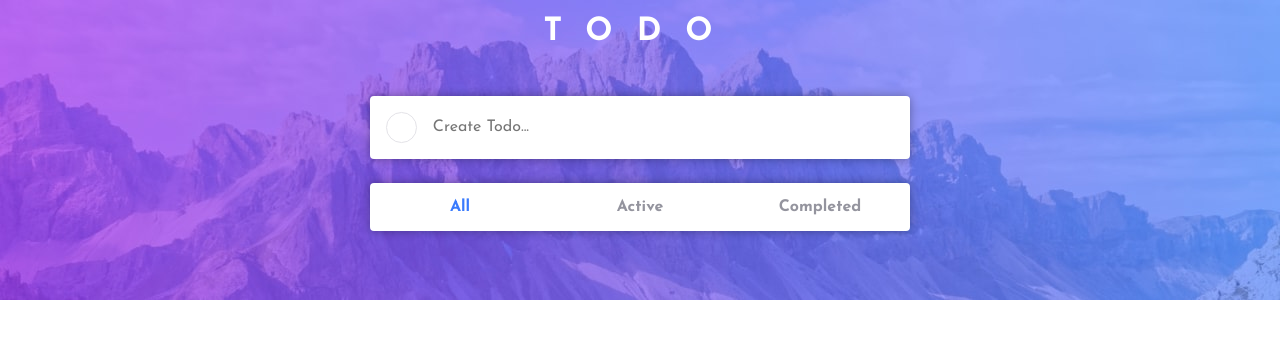
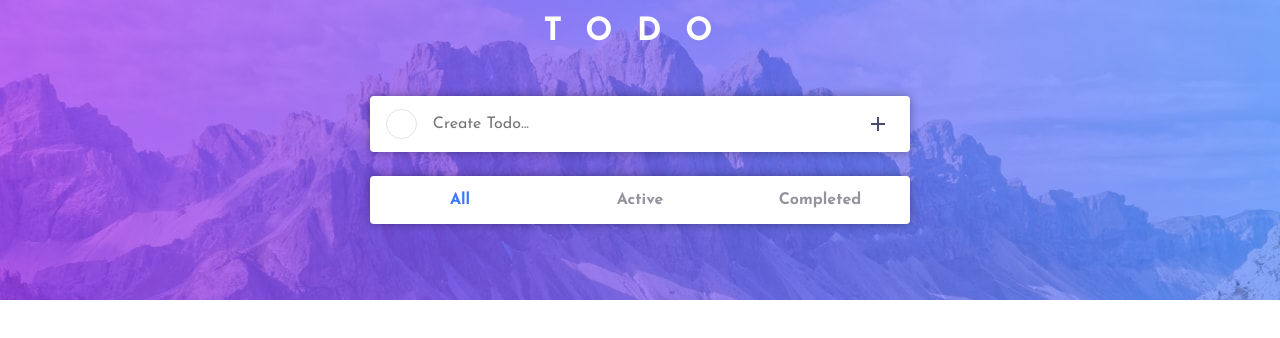
Before and after one commit to BUTURUM/todo-app, a Vue app: page / in a window 1280 px wide. Shown: the top 338 px of the page. Built offline with nearby package versions, Linux system fonts and the light colour scheme.

Commit message:
Improve add todo form
* Add plus button, which adds todos. Before the only way to do this was
by pressing "Enter" which isn't intuitive.
* Other minor changes.

```diff
--- a/components/Add-Todo.vue
+++ b/components/Add-Todo.vue
@@ -1,5 +1,6 @@
 <template>
-  <form class="add-todo box" @submit.prevent="submit">
+  <form class="box" @submit.prevent="submit">
+    <label class="add-todo">
       <div class="add-todo__figure"></div>
       <input
         class="add-todo__input"
@@ -7,10 +8,16 @@
         type="text"
         v-model="title"
       >
+      <button class="icon-animated-btn" type="submit">
+        <PlusIcon />
+      </button>
+    </label>
   </form>
 </template>
 <script>
   import '../style/todo.css';
+
+  import PlusIcon from '../img/bx-plus.svg';
 
   export default {
     emits: ['add-item'],
@@ -25,6 +32,7 @@
     },
     data(){
       return {title: ''}
-    }
+    },
+    components: {PlusIcon}
   }
 </script>
--- a/style/todo.css
+++ b/style/todo.css
@@ -4,10 +4,8 @@
 .add-todo, .todo-item{
   display: flex;
   gap: 1rem;
-  padding: 1rem;
-}
-.todo-item{
   align-items: center;
+  padding: .75rem 1rem;
 }
 .add-todo__input, .todo-item__title{
   flex: auto;
```
Lines whose indentation alone changed are shown as unchanged.
